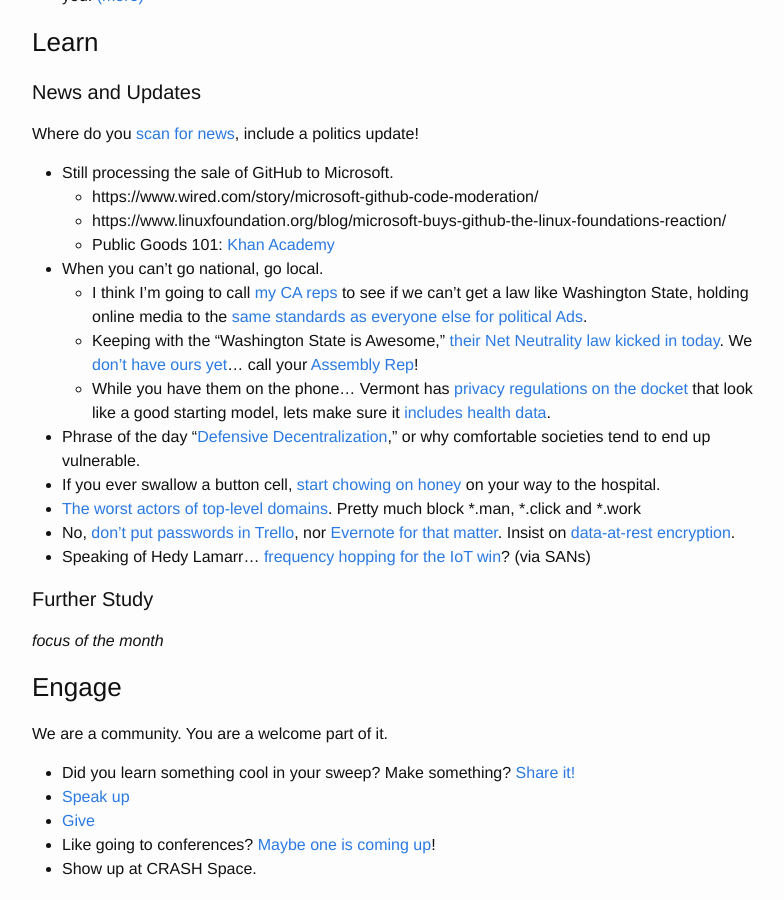
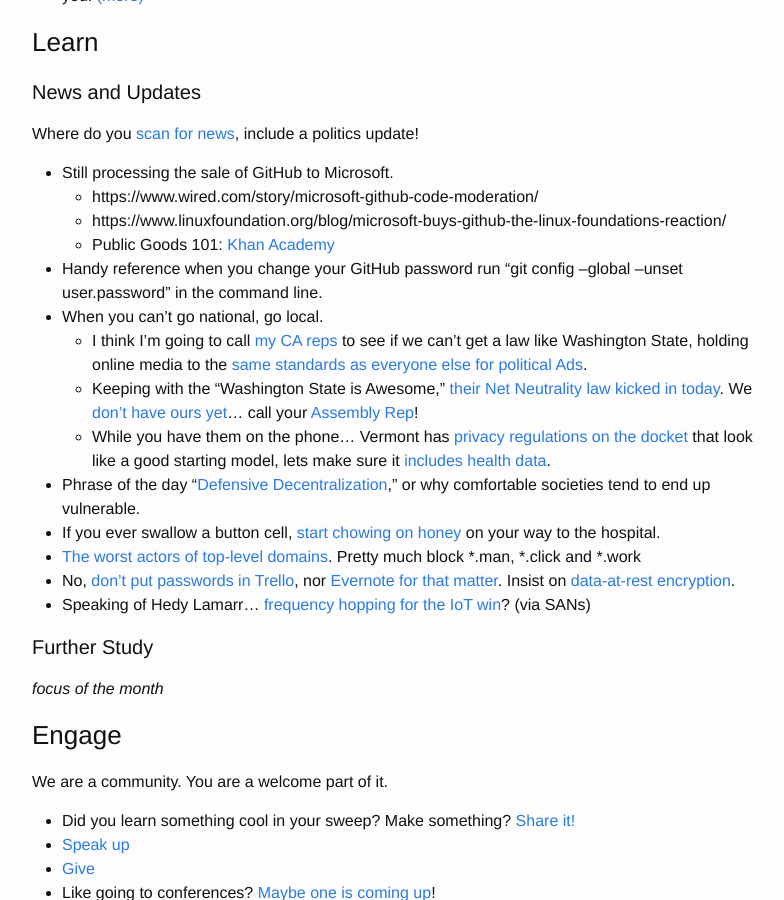
Before and after one commit to CRASHSpace/tuesday, a Jekyll site: the page built from _posts/2018-06-12-tuesday-sweep.md, in a window 1280 px wide and 900 px high, scrolled down 1176 px. Shown: the whole window, without its empty margins (238-1022 px from the left). Built offline with Jekyll 4.4.1, drawn with Linux system fonts in a browser that asks for light colours.

Commit message:
add git reset tip

```diff
--- a/_posts/2018-06-12-tuesday-sweep.md
+++ b/_posts/2018-06-12-tuesday-sweep.md
@@ -52,6 +52,7 @@
     *   https://www.wired.com/story/microsoft-github-code-moderation/
     *   https://www.linuxfoundation.org/blog/microsoft-buys-github-the-linux-foundations-reaction/
     *   Public Goods 101: [Khan Academy](https://www.khanacademy.org/economics-finance-domain/ap-microeconomics/ap-consumer-producer-surplus/ap-externalities-topic/a/public-goods-cnx)
+*   Handy reference when you change your GitHub password run "git config --global --unset user.password" in the command line.
 *   When you can’t go national, go local.
     *   I think I’m going to call [my CA reps](http://findyourrep.legislature.ca.gov/) to see if we can’t get a law like Washington State, holding online media to the [same standards as everyone else for political Ads](https://arstechnica.com/tech-policy/2018/06/new-law-forces-google-to-suspend-political-ads-in-washington-state).
     *   Keeping with the “Washington State is Awesome,” [their Net Neutrality law kicked in today](https://arstechnica.com/tech-policy/2018/06/first-state-net-neutrality-law-took-effect-today-countering-fcc-repeal/). We [don’t have ours yet](https://arstechnica.com/tech-policy/2018/06/first-state-net-neutrality-law-took-effect-today-countering-fcc-repeal/)… call your [Assembly Rep](http://findyourrep.legislature.ca.gov/)!
```
